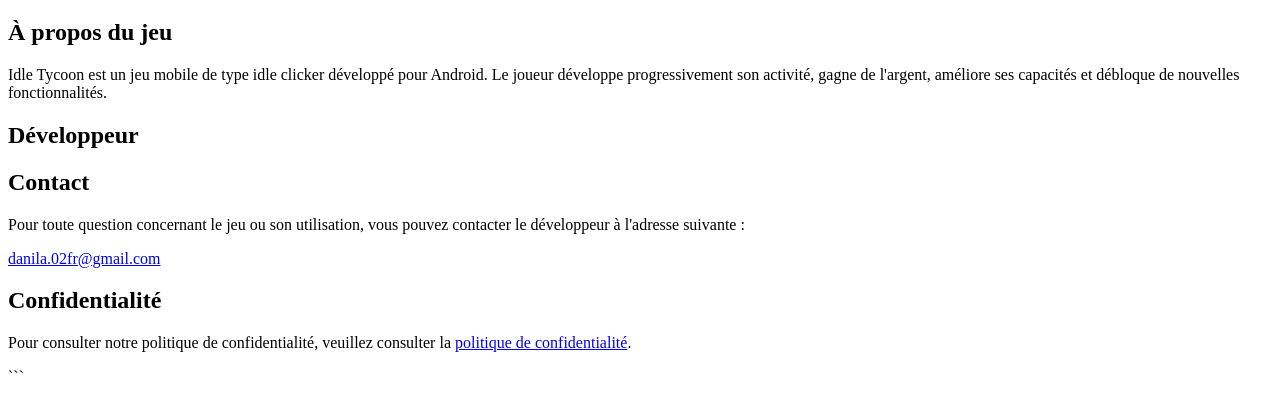
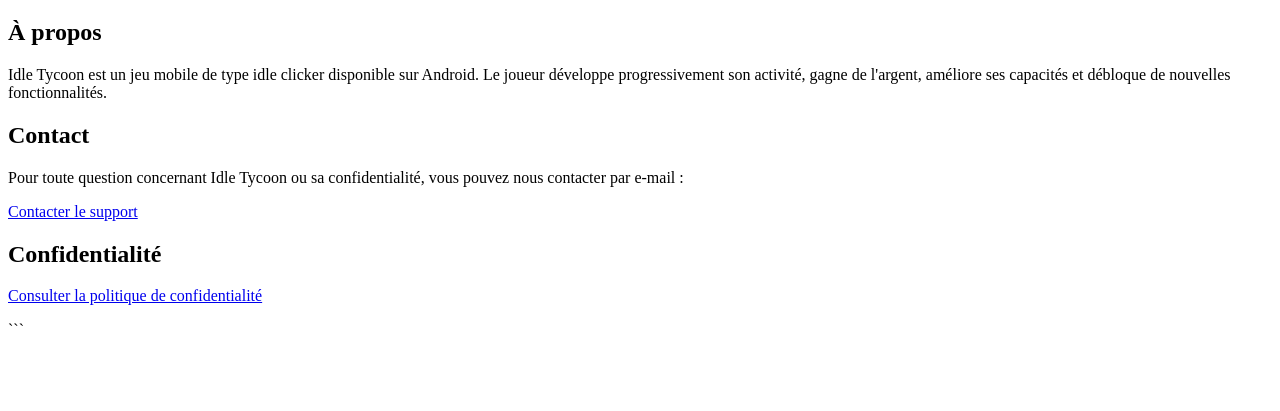
Before and after one commit to reissfuji006/idle-tycoon, a plain HTML site: page index.html in a window 1280 px wide. Shown: the part 87-498 px from the top of the page. Drawn offline with Linux system fonts and the light colour scheme.

Commit message:
Revise game description and contact details
Updated sections for clarity and improved contact information.

```diff
--- a/index.html
+++ b/index.html
@@ -10,33 +10,33 @@
 
     <h1>Idle Tycoon</h1>
 
-    <h2>À propos du jeu</h2>
+    <h2>À propos</h2>
 
     <p>
-        Idle Tycoon est un jeu mobile de type idle clicker développé pour Android.
+        Idle Tycoon est un jeu mobile de type idle clicker disponible sur Android.
         Le joueur développe progressivement son activité, gagne de l'argent,
         améliore ses capacités et débloque de nouvelles fonctionnalités.
     </p>
 
-    <h2>Développeur</h2>
     <h2>Contact</h2>
 
     <p>
-        Pour toute question concernant le jeu ou son utilisation, vous pouvez
-        contacter le développeur à l'adresse suivante :
+        Pour toute question concernant Idle Tycoon ou sa confidentialité,
+        vous pouvez nous contacter par e-mail :
     </p>
 
     <p>
         <a href="mailto:danila.02fr@gmail.com">
-            danila.02fr@gmail.com
+            Contacter le support
         </a>
     </p>
 
     <h2>Confidentialité</h2>
 
     <p>
-        Pour consulter notre politique de confidentialité, veuillez consulter
-        la <a href="privacy.html">politique de confidentialité</a>.
+        <a href="privacy.html">
+            Consulter la politique de confidentialité
+        </a>
     </p>
 
 </body>
```
